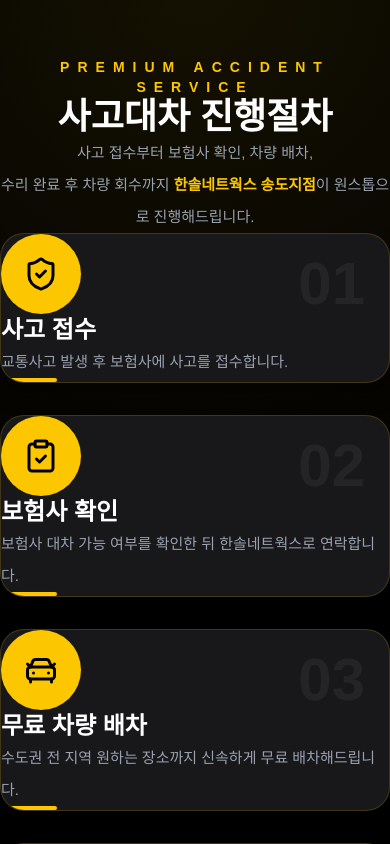
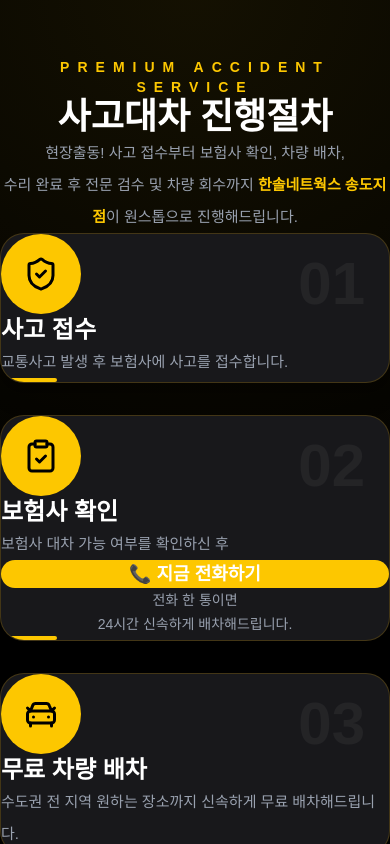
Before and after one commit to pjj1388-rgb/songdorentacar-homepage, a Next.js app: page / in a window 390 px wide. Shown: the part 3160-4004 px from the top of the page. Built offline with nearby package versions, Linux system fonts and the light colour scheme.

Commit message:
사고대차 절차 및 모바일 UI 개선

```diff
--- a/app/component/AccidentProcess.tsx
+++ b/app/component/AccidentProcess.tsx
@@ -16,7 +16,7 @@ const steps = [
   {
     icon: ClipboardCheck,
     title: "보험사 확인",
-    desc: "보험사 대차 가능 여부를 확인한 뒤 한솔네트웍스로 연락합니다.",
+    desc: "보험사 대차 가능 여부를 확인하신 후",
   },
   {
     icon: CarFront,
@@ -49,10 +49,10 @@ export default function AccidentProcess() {
         </h2>
 
         <p className="mx-auto mt-6 mb-16 max-w-3xl text-center leading-8 text-gray-400">
-          사고 접수부터 보험사 확인, 차량 배차,
+          현장출동! 사고 접수부터 보험사 확인, 차량 배차,
           <br />
-          수리 완료 후 차량 회수까지
-          <span className="text-yellow-400 font-semibold">
+          수리 완료 후 전문 검수 및 차량 회수까지
+          <span className="font-semibold text-yellow-400">
             {" "}
             한솔네트웍스 송도지점
           </span>
@@ -84,6 +84,24 @@ export default function AccidentProcess() {
                   {step.desc}
                 </p>
 
+                {/* 보험사 확인 카드만 버튼 표시 */}
+                {step.title === "보험사 확인" && (
+                  <>
+                    <a
+                      href="tel:01022213110"
+                      className="mt-6 inline-flex w-full items-center justify-center rounded-2xl bg-yellow-400 px-5 py-4 text-lg font-black text-black transition hover:scale-105 hover:bg-yellow-300"
+                    >
+                      📞 지금 전화하기
+                    </a>
+
+                    <p className="mt-4 text-center text-sm leading-6 text-gray-400">
+                      전화 한 통이면
+                      <br />
+                      24시간 신속하게 배차해드립니다.
+                    </p>
+                  </>
+                )}
+
                 <div className="mt-8 h-1 w-14 rounded-full bg-yellow-400 transition-all duration-300 group-hover:w-24" />
               </div>
             );
--- a/app/component/VehicleSection.tsx
+++ b/app/component/VehicleSection.tsx
@@ -36,13 +36,6 @@ const cars = [
   {
     name: "쏘나타 디 엣지",
     image: "/cars/sonata.jpg",
-    desc: "중형 세단 · 합리적인 가격",
-    badge: "SEDAN",
-    stock: "보유 1대",
-  },
-  {
-    name: "K5",
-    image: "/cars/k5.jpg",
     desc: "중형 세단 · 합리적인 가격",
     badge: "SEDAN",
     stock: "보유 1대",
--- a/app/layout.tsx
+++ b/app/layout.tsx
@@ -27,7 +27,7 @@ export const metadata: Metadata = {
   openGraph: {
     title: "한솔네트웍스 송도지점",
     description:
-      "송도단기렌트 · 사고대차 전문업체",
+      "인천단기렌트 · 사고대차 전문업체",
     url: "https://songdorentacar.co.kr",
     siteName: "한솔네트웍스 송도지점",
     locale: "ko_KR",
--- a/app/page.tsx
+++ b/app/page.tsx
@@ -7,6 +7,7 @@ import AccidentProcess from "./component/AccidentProcess";
 import EmergencySection from "./component/EmergencySection";
 import CTASection from "./component/CTASection";
 import WhyUs from "./component/WhyUs";
+import ReviewSection from "./component/ReviewSection";
 import ContactSection from "./component/ContactSection";
 import Footer from "./component/Footer";
 import MobileBar from "./component/MobileBar";
@@ -17,7 +18,6 @@ export default function Home() {
       <Header />
 
       <main>
-
         <Hero />
 
         <StatisticsSection />
@@ -34,8 +34,9 @@ export default function Home() {
 
         <CTASection />
 
+        <ReviewSection />
+
         <ContactSection />
-
       </main>
 
       <Footer />
```
